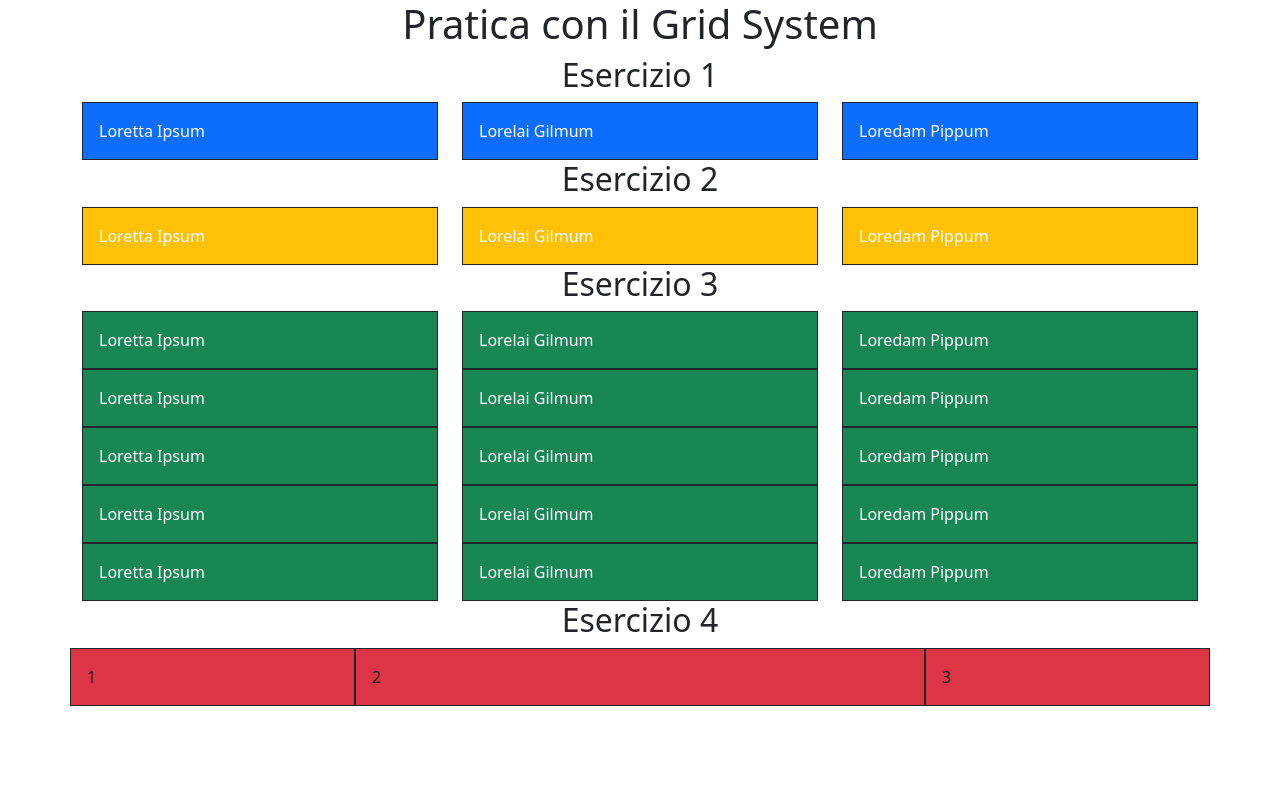
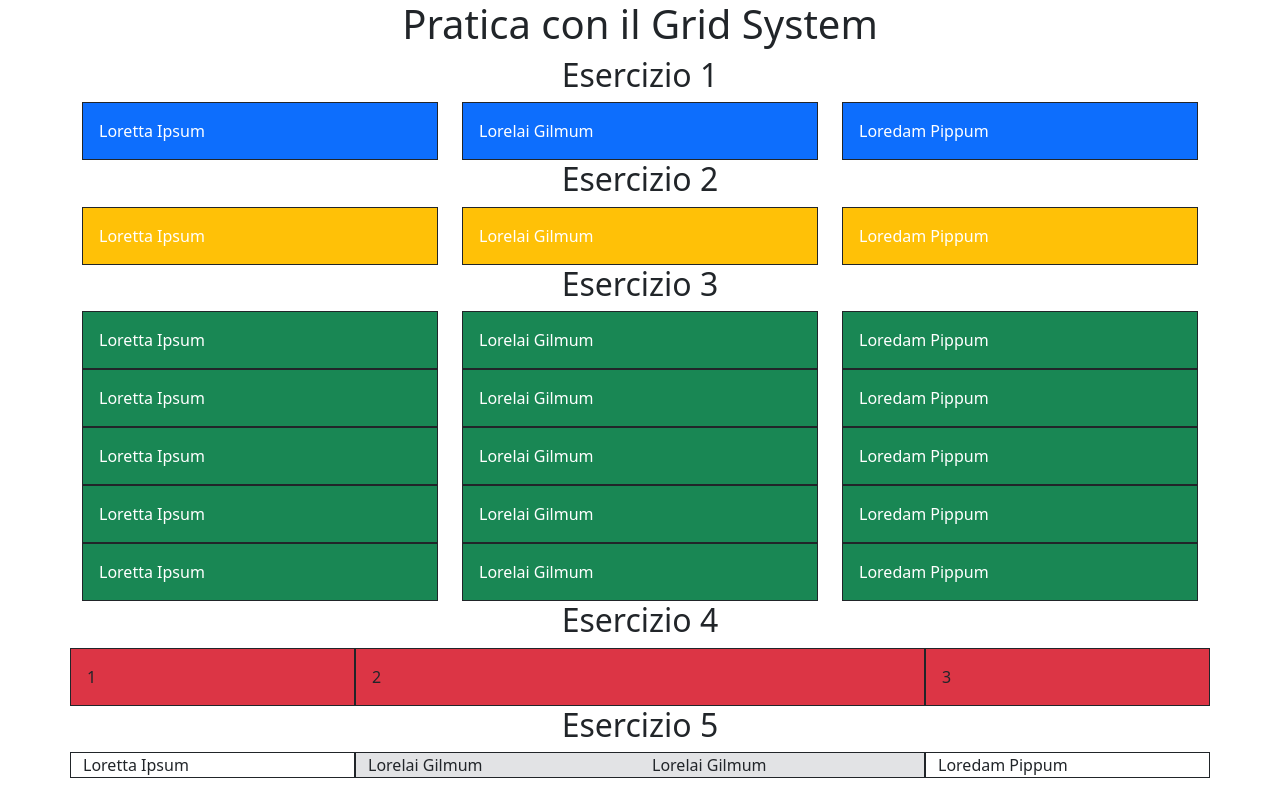
Before and after one commit to Sir-Frederik/u2-s2-1, a website: page index.html in a window 1280 px wide. Drawn offline with nearby package versions, Linux system fonts and the light colour scheme.

Commit message:
esercizio 5

```diff
--- a/index.html
+++ b/index.html
@@ -88,5 +88,19 @@
         <div class="col-lg-3 bg-danger border border-1 border-dark p-3">3</div>
       </div>
     </div>
+
+    <h2 class="text-center">Esercizio 5</h2>
+    <div class="container">
+      <div class="row">
+        <div class=" col-12 col-lg-3 border border-1 border-dark p-3bg-primary-subtle">Loretta Ipsum</div>
+        <div class=" col-12 col-lg-6  border border-1 border-dark p-3bg-primary-subtle">
+          <div class="row">
+            <div class=" col-12 col-lg-6 bg-secondary-subtle">Lorelai Gilmum</div>
+            <div class=" col-12 col-lg-6 bg-secondary-subtle">Lorelai Gilmum</div>
+          </div>
+        </div>
+        <div class=" col-12 col-lg-3  border border-1 border-dark p-3bg-primary-subtle">Loredam Pippum</div>
+      </div>
+    </div
   </body>
 </html>
```
